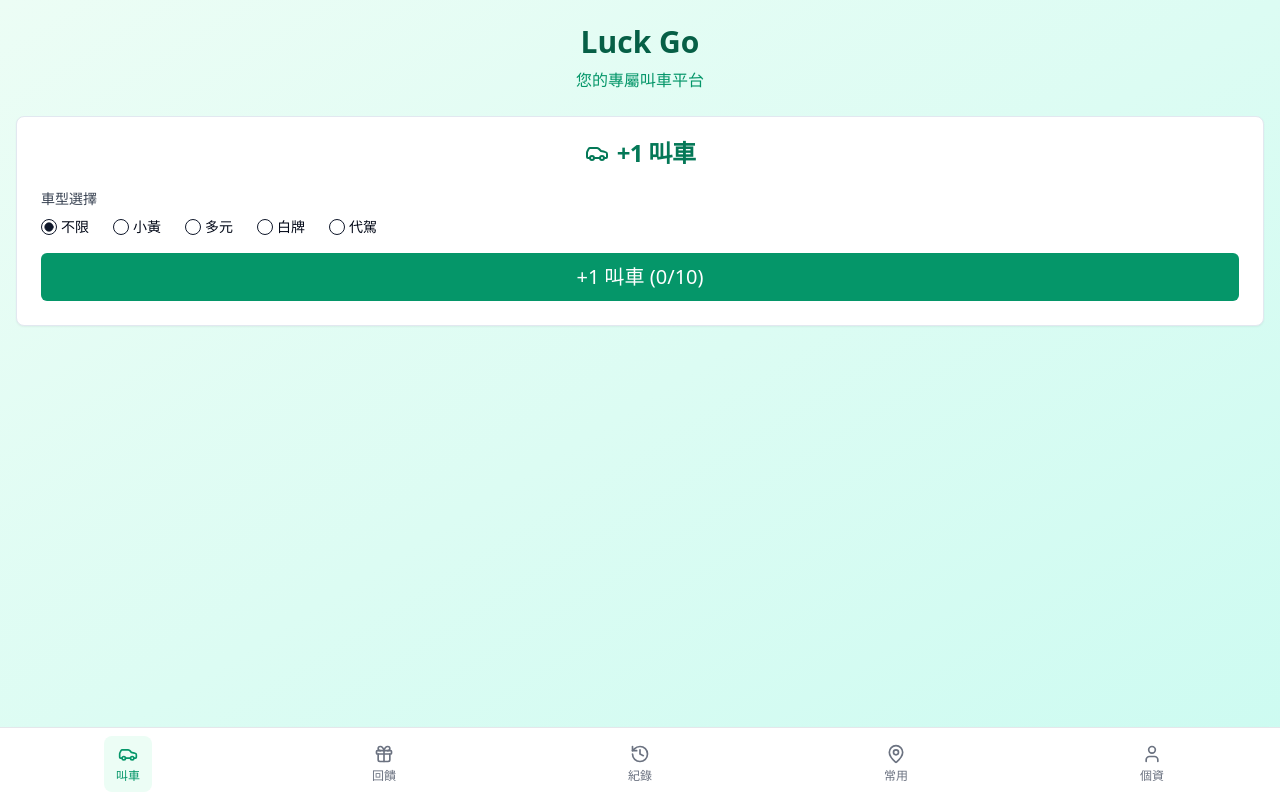
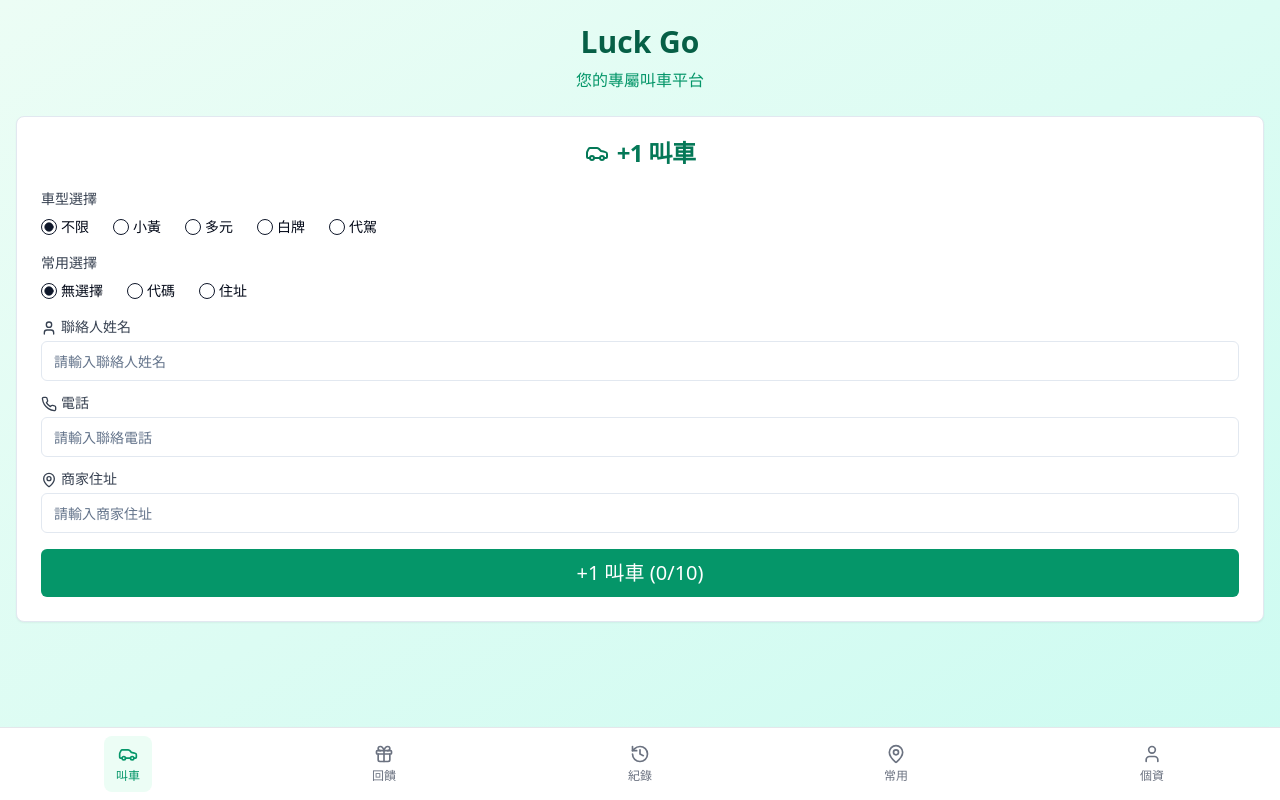
Before and after one commit to casper-wu-1978/luck-go-ride-plus, a React (Vite) app: page / in a window 1280 px wide. Built offline with nearby package versions, Linux system fonts and the light colour scheme.

Commit message:
Add +1 call car options
Implement different contact information display based on user selection.

```diff
--- a/src/components/CallCar.tsx
+++ b/src/components/CallCar.tsx
@@ -4,8 +4,9 @@ import { Button } from "@/components/ui/button";
 import { Card, CardContent, CardHeader, CardTitle } from "@/components/ui/card";
 import { RadioGroup, RadioGroupItem } from "@/components/ui/radio-group";
 import { Label } from "@/components/ui/label";
+import { Input } from "@/components/ui/input";
 import { Progress } from "@/components/ui/progress";
-import { Car, Clock } from "lucide-react";
+import { Car, Clock, User, Phone, MapPin, Hash } from "lucide-react";
 import { useToast } from "@/hooks/use-toast";
 
 interface CallRecord {
@@ -19,6 +20,13 @@ interface CallRecord {
 const CallCar = () => {
   const [isLoading, setIsLoading] = useState(false);
   const [carType, setCarType] = useState("unlimited");
+  const [favoriteType, setFavoriteType] = useState("none");
+  const [contactName, setContactName] = useState("");
+  const [contactPhone, setContactPhone] = useState("");
+  const [businessAddress, setBusinessAddress] = useState("");
+  const [selectedCode, setSelectedCode] = useState("");
+  const [selectedAddressName, setSelectedAddressName] = useState("");
+  const [selectedAddress, setSelectedAddress] = useState("");
   const [callRecords, setCallRecords] = useState<CallRecord[]>([]);
   const { toast } = useToast();
 
@@ -30,7 +38,54 @@ const CallCar = () => {
     { id: "driver", label: "代駕" },
   ];
 
+  const favoriteTypes = [
+    { id: "none", label: "無選擇" },
+    { id: "code", label: "代碼" },
+    { id: "address", label: "住址" },
+  ];
+
+  // 模擬常用代碼數據
+  const favoriteCodes = [
+    { id: "A101", label: "A101" },
+    { id: "B302", label: "B302" },
+    { id: "VIP包廂", label: "VIP包廂" },
+  ];
+
+  // 模擬常用地址數據
+  const favoriteAddresses = [
+    { id: 1, name: "家裡", address: "台北市信義區信義路五段7號" },
+    { id: 2, name: "公司", address: "台北市松山區敦化北路100號" },
+  ];
+
   const handleCallCar = async () => {
+    // 驗證必填欄位
+    if (!contactName || !contactPhone || !businessAddress) {
+      toast({
+        title: "請填寫完整資訊",
+        description: "請輸入聯絡人姓名、電話和商家住址",
+        variant: "destructive"
+      });
+      return;
+    }
+
+    if (favoriteType === "code" && !selectedCode) {
+      toast({
+        title: "請選擇代碼",
+        description: "請選擇一個代碼",
+        variant: "destructive"
+      });
+      return;
+    }
+
+    if (favoriteType === "address" && (!selectedAddressName || !selectedAddress)) {
+      toast({
+        title: "請選擇地址",
+        description: "請選擇一個地址",
+        variant: "destructive"
+      });
+      return;
+    }
+
     if (callRecords.length >= 10) {
       toast({
         title: "叫車次數已達上限",
@@ -101,7 +156,7 @@ const CallCar = () => {
   };
 
   return (
-    <div className="space-y-6">
+    <div className="space-y-4">
       {/* Simple +1 Call Car */}
       <Card>
         <CardHeader>
@@ -127,6 +182,129 @@ const CallCar = () => {
               ))}
             </RadioGroup>
           </div>
+
+          {/* Favorite Type Selection */}
+          <div>
+            <Label className="text-sm font-medium text-gray-700 mb-2 block">
+              常用選擇
+            </Label>
+            <RadioGroup value={favoriteType} onValueChange={setFavoriteType} className="flex flex-row space-x-4">
+              {favoriteTypes.map((type) => (
+                <div key={type.id} className="flex items-center space-x-1">
+                  <RadioGroupItem value={type.id} id={type.id} />
+                  <Label htmlFor={type.id} className="text-sm cursor-pointer">
+                    {type.label}
+                  </Label>
+                </div>
+              ))}
+            </RadioGroup>
+          </div>
+
+          {/* Common Fields - Always shown */}
+          <div className="space-y-3">
+            <div>
+              <Label htmlFor="contactName" className="text-sm font-medium text-gray-700 mb-1 block">
+                <User className="h-4 w-4 inline mr-1" />
+                聯絡人姓名
+              </Label>
+              <Input
+                id="contactName"
+                placeholder="請輸入聯絡人姓名"
+                value={contactName}
+                onChange={(e) => setContactName(e.target.value)}
+              />
+            </div>
+
+            <div>
+              <Label htmlFor="contactPhone" className="text-sm font-medium text-gray-700 mb-1 block">
+                <Phone className="h-4 w-4 inline mr-1" />
+                電話
+              </Label>
+              <Input
+                id="contactPhone"
+                placeholder="請輸入聯絡電話"
+                value={contactPhone}
+                onChange={(e) => setContactPhone(e.target.value)}
+              />
+            </div>
+
+            <div>
+              <Label htmlFor="businessAddress" className="text-sm font-medium text-gray-700 mb-1 block">
+                <MapPin className="h-4 w-4 inline mr-1" />
+                商家住址
+              </Label>
+              <Input
+                id="businessAddress"
+                placeholder="請輸入商家住址"
+                value={businessAddress}
+                onChange={(e) => setBusinessAddress(e.target.value)}
+              />
+            </div>
+          </div>
+
+          {/* Code Selection - Only when favoriteType is "code" */}
+          {favoriteType === "code" && (
+            <div>
+              <Label className="text-sm font-medium text-gray-700 mb-2 block">
+                <Hash className="h-4 w-4 inline mr-1" />
+                代碼
+              </Label>
+              <RadioGroup value={selectedCode} onValueChange={setSelectedCode} className="space-y-2">
+                {favoriteCodes.map((code) => (
+                  <div key={code.id} className="flex items-center space-x-2">
+                    <RadioGroupItem value={code.id} id={code.id} />
+                    <Label htmlFor={code.id} className="text-sm cursor-pointer">
+                      {code.label}
+                    </Label>
+                  </div>
+                ))}
+              </RadioGroup>
+            </div>
+          )}
+
+          {/* Address Selection - Only when favoriteType is "address" */}
+          {favoriteType === "address" && (
+            <div className="space-y-3">
+              <div>
+                <Label className="text-sm font-medium text-gray-700 mb-2 block">
+                  <MapPin className="h-4 w-4 inline mr-1" />
+                  選擇地址
+                </Label>
+                <RadioGroup
+                  value={selectedAddressName}
+                  onValueChange={(value) => {
+                    setSelectedAddressName(value);
+                    const address = favoriteAddresses.find(addr => addr.name === value);
+                    setSelectedAddress(address?.address || "");
+                  }}
+                  className="space-y-2"
+                >
+                  {favoriteAddresses.map((address) => (
+                    <div key={address.id} className="flex items-center space-x-2">
+                      <RadioGroupItem value={address.name} id={address.name} />
+                      <Label htmlFor={address.name} className="text-sm cursor-pointer">
+                        {address.name}
+                      </Label>
+                    </div>
+                  ))}
+                </RadioGroup>
+              </div>
+
+              {selectedAddress && (
+                <div>
+                  <Label htmlFor="selectedAddress" className="text-sm font-medium text-gray-700 mb-1 block">
+                    住址
+                  </Label>
+                  <Input
+                    id="selectedAddress"
+                    value={selectedAddress}
+                    readOnly
+                    className="bg-gray-50"
+                  />
+                </div>
+              )}
+            </div>
+          )}
 
           {/* Call Button */}
           <Button
```
